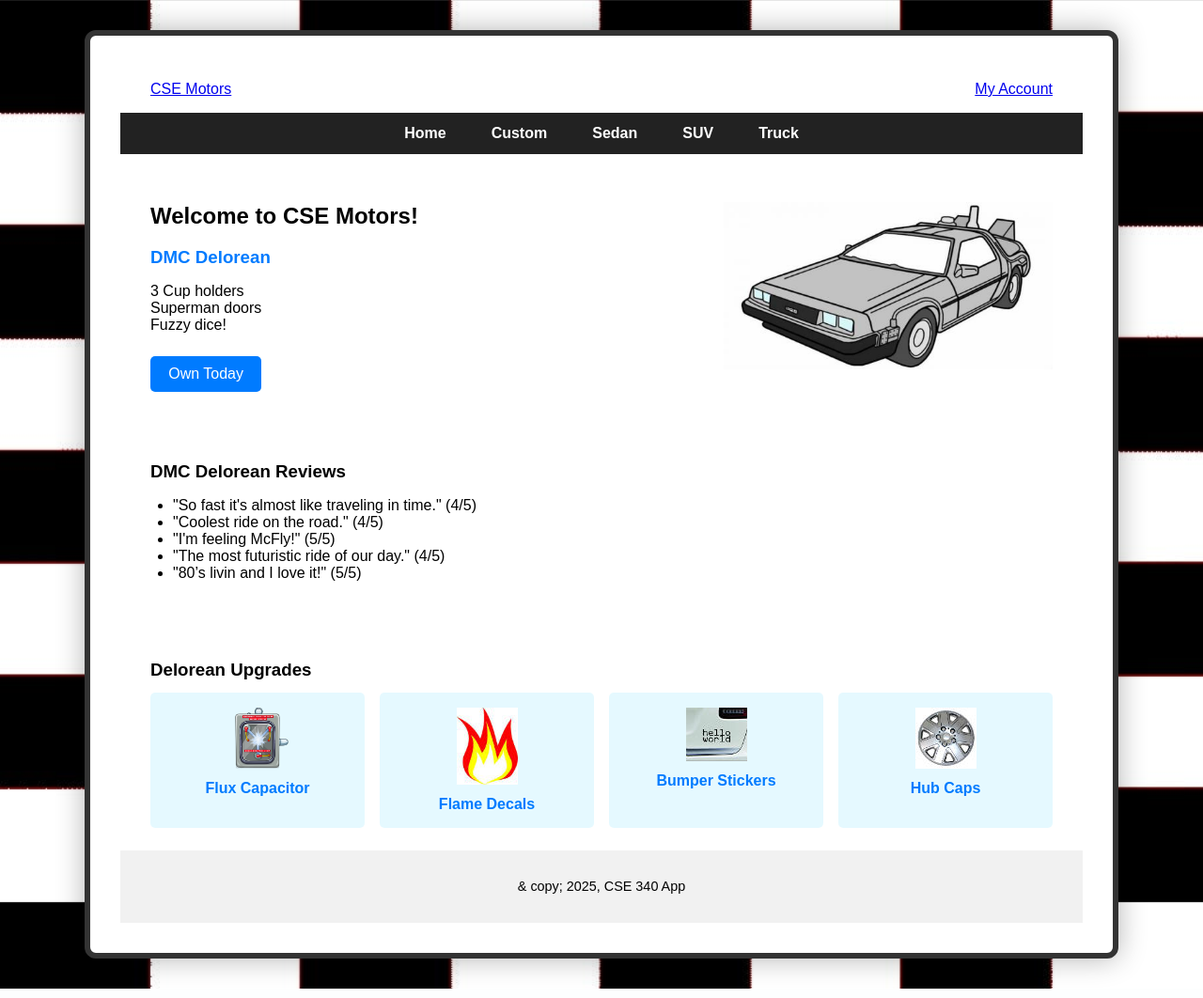
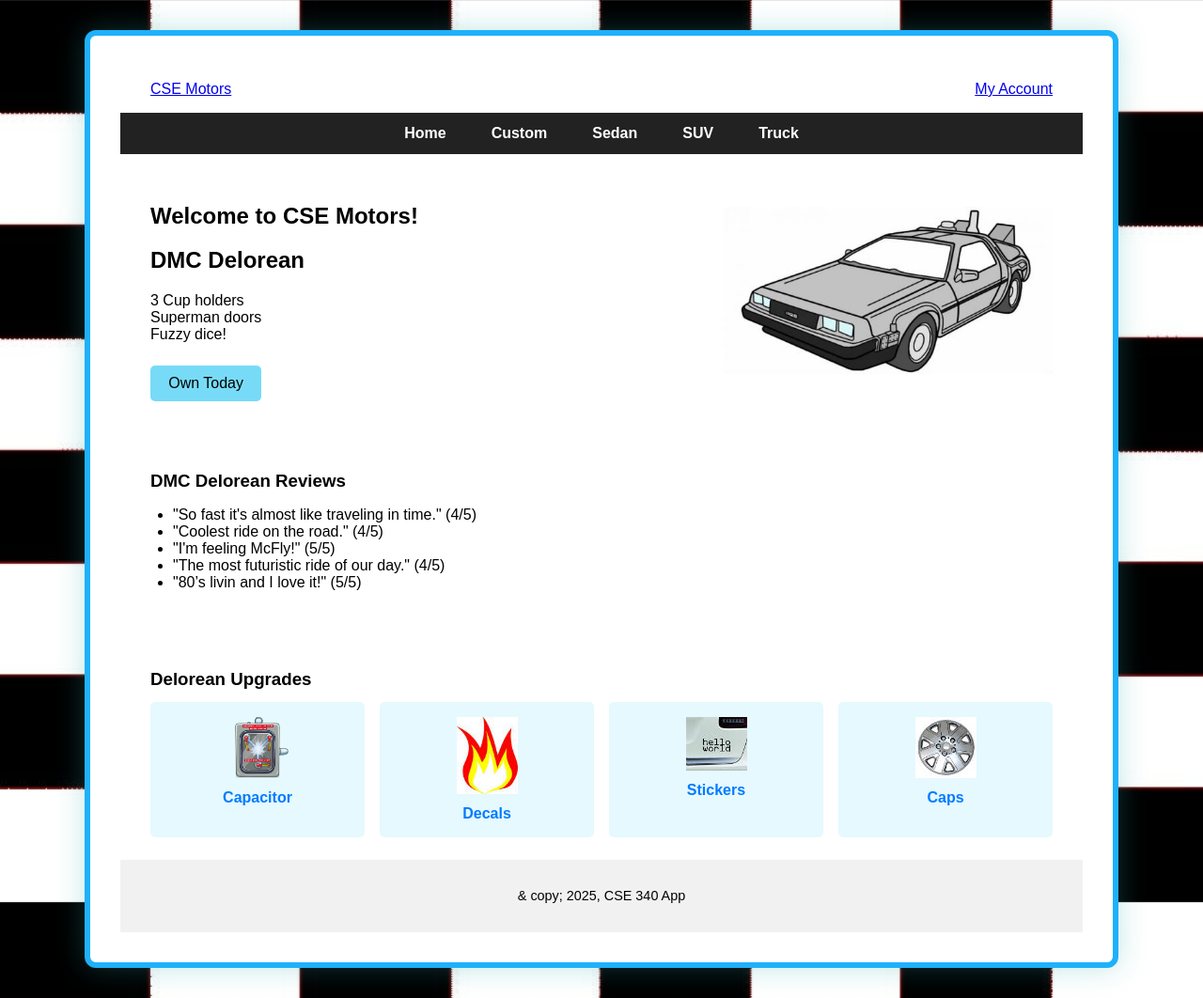
Before and after one commit to Nanayawemperor/340-start, a Node server app: page / in a window 1280 px wide. Shown: the whole page at 94% size. Run offline with Node 20, Linux system fonts and the light colour scheme; some libraries are stand-ins or nearby versions.

Commit message:
week01 assignment passed wave

```diff
--- a/public/css/styles.css
+++ b/public/css/styles.css
@@ -79,14 +79,14 @@ nav a:hover {
 }
 
 .car-highlight h3 {
-  color: #007bff;
+  color: #0760e6;
   margin-bottom: 0.3rem;
 }
 
 .btn {
   display: inline-block;
-  background-color: #007bff;
-  color: white;
+  background-color: #77dbf7;
+  color: black;
   text-decoration: none;
   padding: 0.6rem 1.2rem;
   border-radius: 5px;
@@ -149,10 +149,10 @@ footer {
   max-width: 1100px;
   margin: 2rem auto;
   background-color: white;
-  border: 6px solid #333;
+  border: 6px solid #1eb1fa;
   border-radius: 12px;
   padding: 2rem;
-  box-shadow: 0 0 30px rgba(0, 0, 0, 0.3);
+  box-shadow: 0 0 30px rgba(47, 166, 170, 0.3);
 
 }
 
--- a/views/index.ejs
+++ b/views/index.ejs
@@ -1,9 +1,9 @@
 <main>
     <section class="hero">
       <div class="hero-text">
-        <h2>Welcome to CSE Motors!</h2>
+        <h1>Welcome to CSE Motors!</h1>
         <div class="car-highlight">
-          <h3 class="blue">DMC Delorean</h3>
+          <h2 class="blue">DMC Delorean</h2>
           <p>3 Cup holders<br>Superman doors<br>Fuzzy dice!</p>
           <a href="#" class="btn">Own Today</a>
         </div>
@@ -30,19 +30,19 @@
         <div class="upgrade-grid">
             <div class="upgrade">
             <img src="/images/upgrades/flux-cap.png" alt="Flux Capacitor">
-            <a href="#">Flux Capacitor</a>
+            <a href="#">Capacitor</a>
             </div>
             <div class="upgrade">
             <img src="/images/upgrades/flame.jpg" alt="Flame Decals">
-            <a href="#">Flame Decals</a>
+            <a href="#">Decals</a>
             </div>
             <div class="upgrade">
             <img src="/images/upgrades/bumper_sticker.jpg" alt="Bumper Stickers">
-            <a href="#">Bumper Stickers</a>
+            <a href="#">Stickers</a>
             </div>
             <div class="upgrade">
             <img src="/images/upgrades/hub-cap.jpg" alt="Hub Caps">
-            <a href="#">Hub Caps</a>
+            <a href="#">Caps</a>
             </div>
         </div>
       </div>
```
